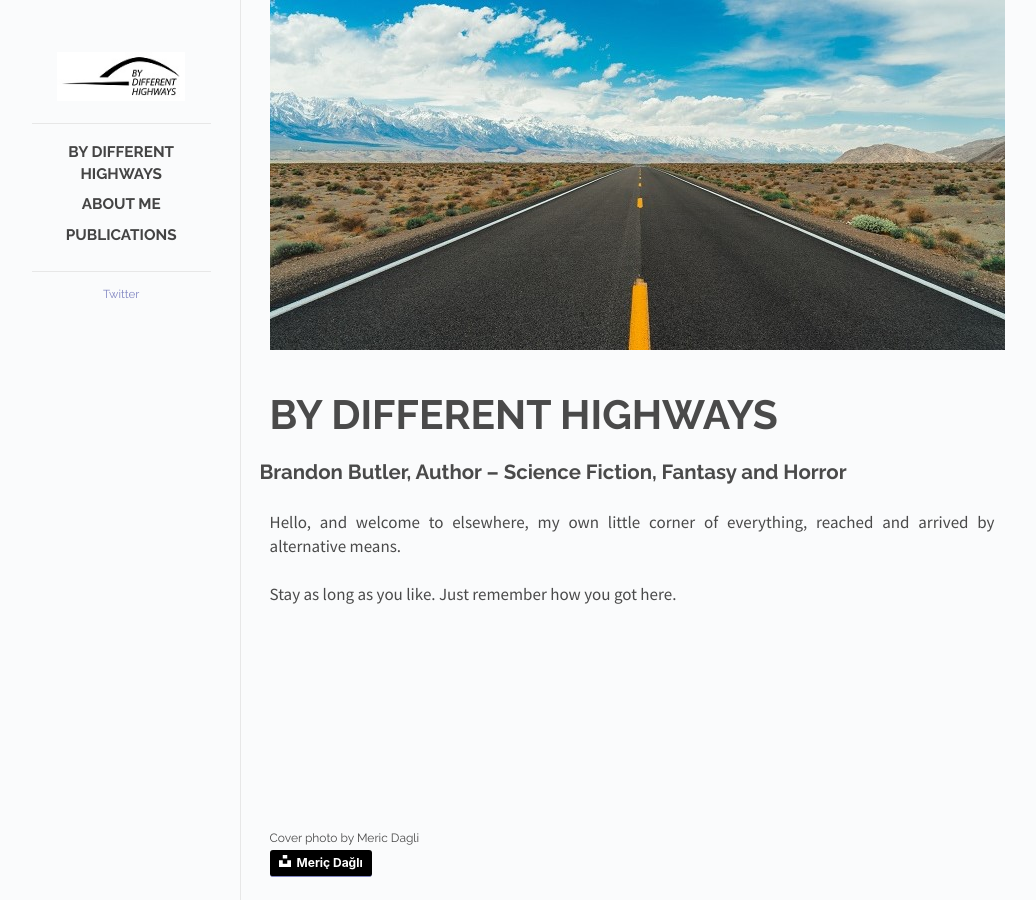
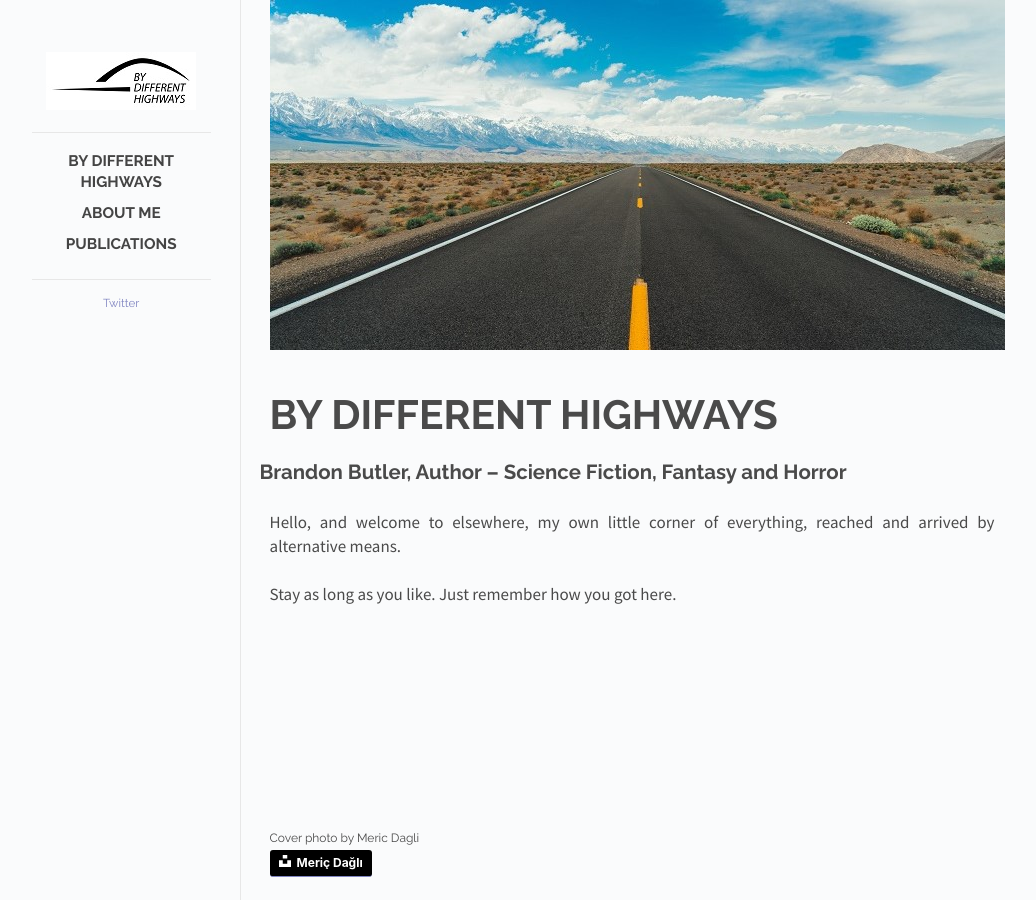
Before and after one commit to Butler-Brand/Butler-Brand.github.io, a Jekyll site: the page built from index.html, in a window 1280 px wide. Shown: the whole page, without its empty margins (118-1154 px from the left). Built offline with Jekyll 4.4.1, drawn with Linux system fonts in a browser that asks for light colours; Markdown is read by kramdown in place of the engine named in the settings.

Commit message:
Update main.css

```diff
--- a/css/main.css
+++ b/css/main.css
@@ -49,7 +49,7 @@ a:hover {
 /*
 /*****************************************************************************/
 #logo {
-  max-width: 128px;
+  max-width: 150px;
 }
 
 .posts a {
```
